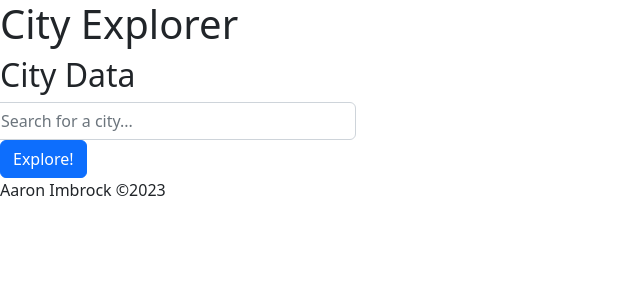
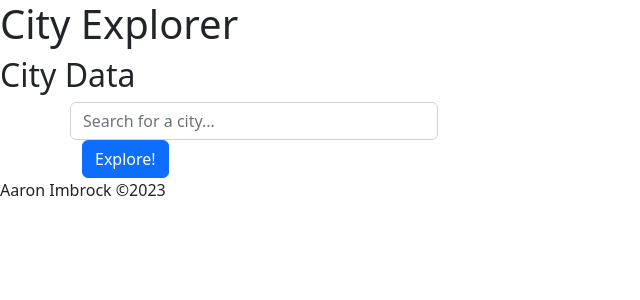
Before and after one commit to aaron-imbrock/city-explorer, a React (Create React App) app: page / in a window 1280 px wide. Shown: the top 300 px of the page, without its empty margins (0-640 px from the left). Built offline with nearby package versions, Linux system fonts and the light colour scheme; no server answers.

Commit message:
Hunting a bug

```diff
--- a/src/components/CityRender.js
+++ b/src/components/CityRender.js
@@ -65,7 +65,9 @@ class Main extends React.Component {
                         ? <p>{this.state.errorMsg}</p>
                         : this.state.showData
                             // TODO: Move render into CityLayout.js
-                            ? <Container>
+                            ?
+                            <Container>
+
                                 <Row><Col className=".mx-auto" md="auto"><h3>{this.state.cityData.display_name}</h3></Col></Row>
                                 <Row><Col md="auto"><Image src={this.state.cityMapURL} alt='Map of City' rounded fluid /></Col></Row>
                                 <Row>
--- a/src/components/CitySearchForm.js
+++ b/src/components/CitySearchForm.js
@@ -1,25 +1,10 @@
 import { Component } from 'react';
-import { Button, Container, Col, Form, InputGroup, Row } from 'react-bootstrap';
+import { Button, Container, Col, Form, Row } from 'react-bootstrap';
 
 class CitySearchForm extends Component {
     render() {
         return (
-            <>
-                {/* <InputGroup className="mb-3">
-                    <Form onSubmit={this.props.getCityData}>
-                        <Form.Control
-                            type="text"
-                            placeholder="Search for a city..."
-                            aria-label="Search for a city..."
-                            aria-describedby="basic-addon2"
-                            onInput={this.props.handleCityInput}
-                        />                    </Form>
-                        <InputGroup.Text
-                            id="basic-addon2">
-                            <Button column sm="8" type="submit">Explore!</Button>
-                        </InputGroup.Text>
-
-                </InputGroup> */}
+            <Container>
                 <Row>
                     <Col md="auto">
                         <Form onSubmit={this.props.getCityData}>
@@ -30,7 +15,7 @@ class CitySearchForm extends Component {
                         </Form>
                     </Col>
                 </Row>
-            </>
+            </Container>
         )
     }
 }
```
